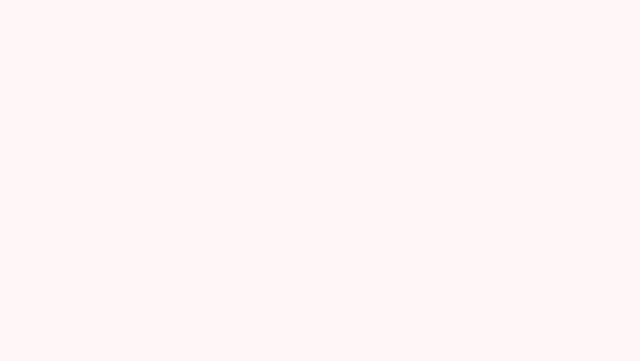
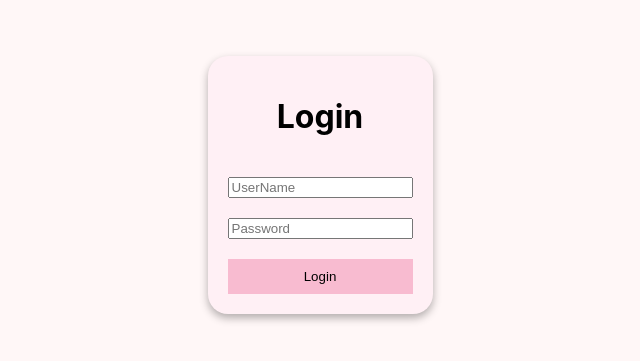
Before and after one commit to MinalChhatre10/CRUD-BOOK, a React (Create React App) app in the folder Client/client/: page / in a window 1280 px wide. Before the commit this address had no page. Shown: the part 215-576 px from the top of the page, without its empty margins (320-960 px from the left). Built offline with nearby package versions, Linux system fonts and the light colour scheme.

Commit message:
Added login functionality

```diff
--- a/Client/client/src/App.js
+++ b/Client/client/src/App.js
@@ -5,6 +5,7 @@ import { BrowserRouter, Route, Routes, Link } from "react-router-dom";
 import Books from "./Pages/Books";
 import AddBooks from "./Pages/AddBooks";
 import UpdateBooks from "./Pages/UpdateBooks";
+import LoginAdmin from "./Pages/LoginAdmin";
 import "./style.css";
 
 function App() {
@@ -12,6 +13,7 @@ function App() {
     <BrowserRouter>
       <div className="App">
         <Routes>
+          <Route path="/" element={<LoginAdmin />} />
           <Route path="/book" element={<Books />} />
           <Route path="/add" element={<AddBooks />} />
           <Route path="/update/:id" element={<UpdateBooks />} />
--- /dev/null
+++ b/Client/client/src/Pages/LoginAdmin.jsx
@@ -0,0 +1,24 @@
+import axios from 'axios';
+import React, { useState } from 'react'
+
+const LoginAdmin = () => {
+    const [username, setUsername] = useState('');
+    const [password, setPassword] = useState('');
+
+    function handleSubmit(event){
+        event.preventDefault();
+        axios.post("http://localhost:8800/login",{username,password})
+        .then(res=> console.log(res))
+        .catch(err=>console.log(err));
+    }
+  return (
+    <div className="form" onSubmit={handleSubmit}>
+      <h1>Login</h1>
+      <input type="text" name="username" onChange={e=>setUsername(e.target.value)} placeholder='UserName' />
+      <input type="password" name="password" onChange={e=>setPassword(e.target.value)} placeholder='Password' />
+       <button className="formButton" onClick={handleSubmit}>Login</button>
+    </div>
+  )
+}
+
+export default LoginAdmin
```
Also changed, not shown: 1 other file (tests, documents, lock files or other folders).
